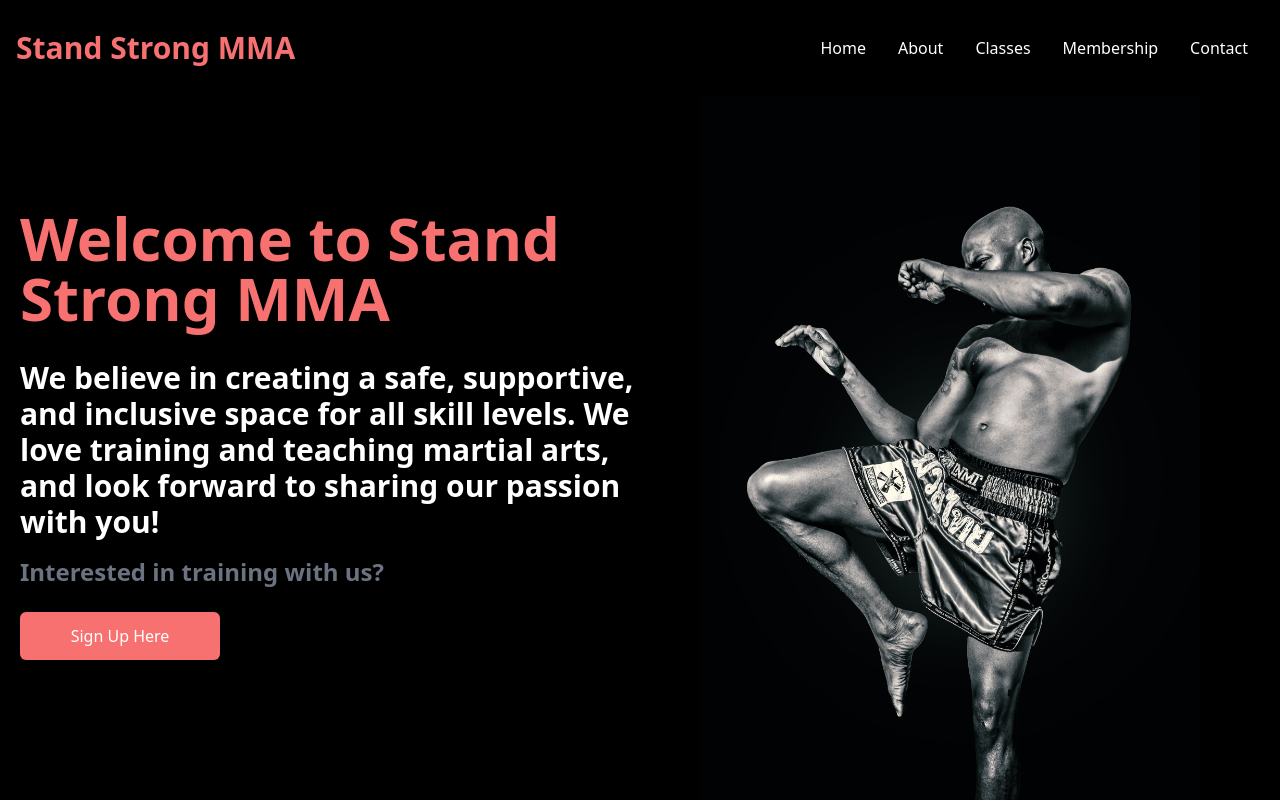
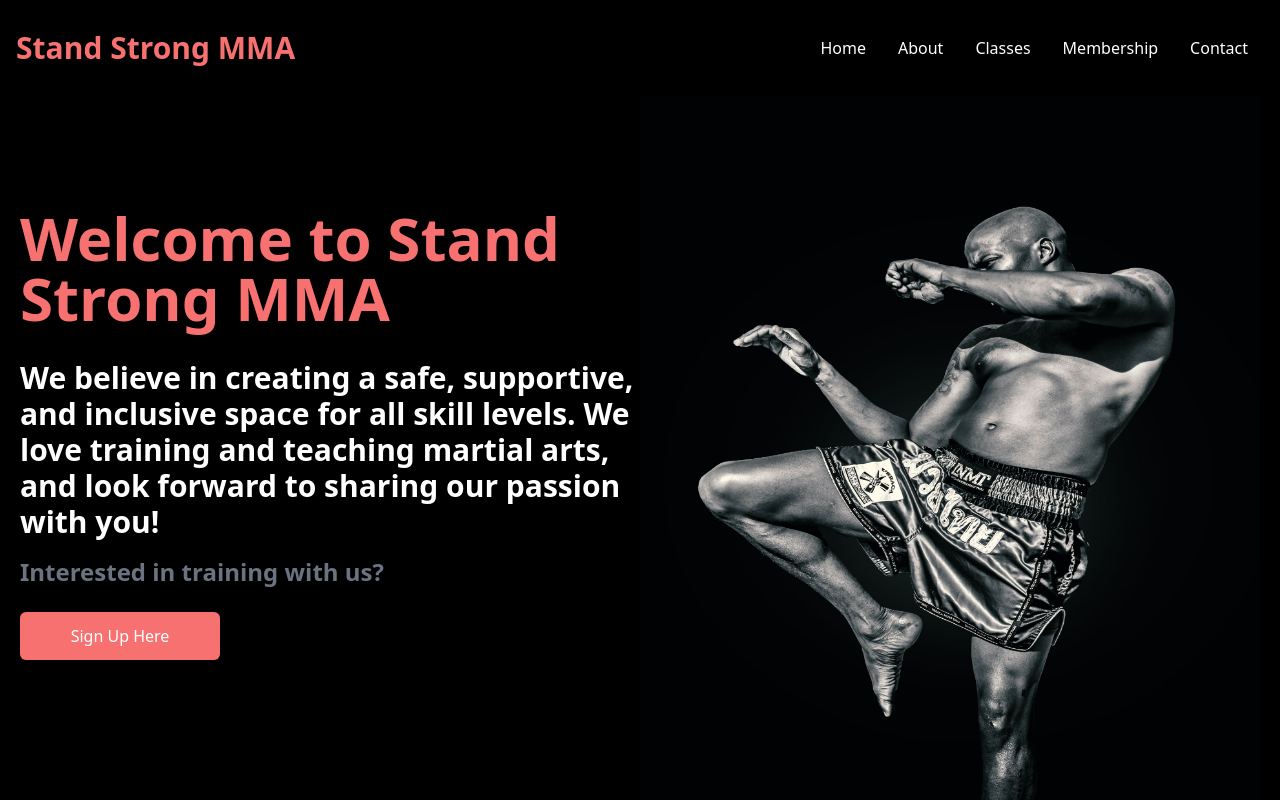
Before and after one commit to vietthom/stand-strong-mma, a Next.js app: page / in a window 1280 px wide. Shown: the top 800 px of the page. Built offline with nearby package versions, Linux system fonts and the light colour scheme.

Commit message:
Resizing hero component

```diff
--- a/components/Hero.js
+++ b/components/Hero.js
@@ -10,8 +10,8 @@ const Hero = () => {
            <h2 className='md:text-2xl text-xl font-bold text-gray-500 '>Interested in training with us?</h2>
            <button className='bg-red-400 w-[200px] rounded-md font-medium my-6 py-3'>Sign Up Here</button>
         </div>
-        <div className='flex justify-center'>
-          <Image width={500} height={700} src={MuayThai} alt='/'/>
+        <div className='flex justify-center h-screen '>
+          <Image src={MuayThai} alt='/'/>
         </div>
         </div>
 
```
